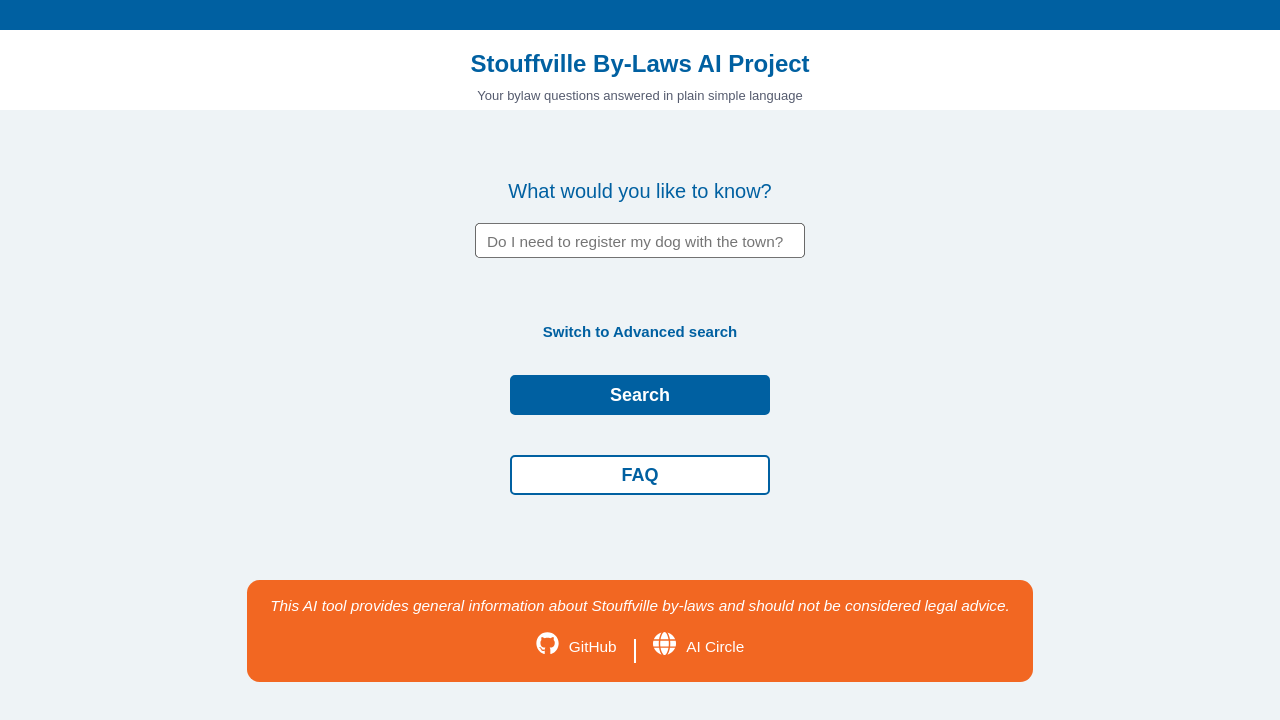
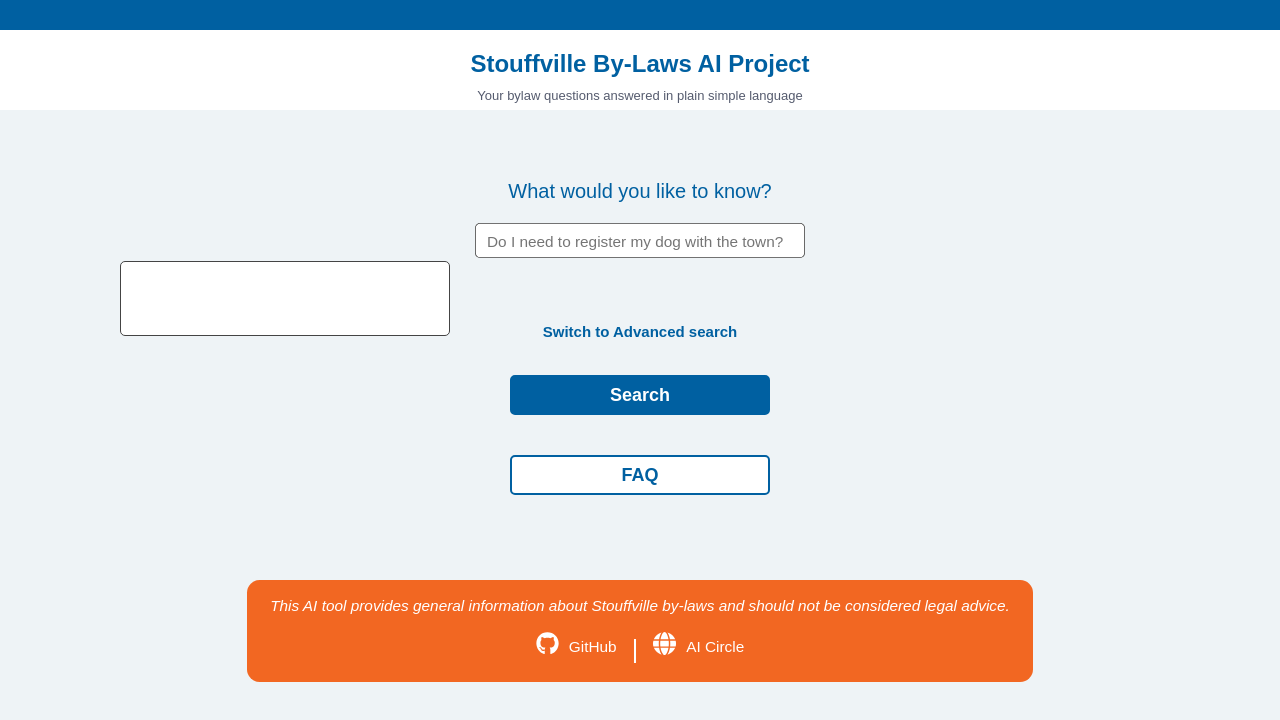
Before and after one commit to Cadence-GitHub/Stouffville-By-laws-AI, a Next.js app in the folder frontend/: page / in a window 1280 px wide. Shown: the top 720 px of the page. Built offline with nearby package versions, Linux system fonts and the light colour scheme.

Commit message:
Implemented auto complete

```diff
--- /dev/null
+++ b/frontend/src/app/api/autocomplete/route.js
@@ -0,0 +1,39 @@
+export async function POST(request) {
+  try {
+    const body = await request.json();
+    const { query } = body;
+
+    console.log("Received formPackage:", body);
+
+    const externalResponse = await fetch('https://bylaws.aicircle.ca/api/autocomplete', {
+      method: 'POST',
+      headers: {
+        'Content-Type': 'application/json',
+      },
+      body: JSON.stringify({ query }),
+    });
+
+    if (!externalResponse.ok) {
+      console.error('External API error:', externalResponse.statusText);
+      return new Response(JSON.stringify({ error: 'Failed to fetch from external API' }), {
+        status: 502,
+        headers: { 'Content-Type': 'application/json' },
+      });
+    }
+
+    const data = await externalResponse.json();
+
+    return new Response(JSON.stringify({ status: "ok", result: data }), {
+      status: 200,
+      headers: { 'Content-Type': 'application/json' },
+    });
+
+  } catch (err) {
+    console.error("API error:", err);
+
+    return new Response(JSON.stringify({ error: "Invalid request", details: err.message }), {
+      status: 400,
+      headers: { 'Content-Type': 'application/json' },
+    });
+  }
+}
--- a/frontend/src/components/CustomTextArea/CustomTextArea.module.css
+++ b/frontend/src/components/CustomTextArea/CustomTextArea.module.css
@@ -25,6 +25,39 @@
     margin-bottom: 50px;
 }
 
+.suggestionDropDown {
+    position: relative;
+    left: 120px;
+    bottom: 20px;
+
+    position: relative;
+    width: 330px;
+    min-height: 75px;
+    border-radius: 5px;
+    padding: 5px;
+    box-sizing: border-box;
+
+    background-color: white;
+    border: solid thin;
+    bottom: 20px;
+
+    font-size: small;
+    font-weight: 600;
+    color: #444444;
+    z-index: 1;
+}
+
+.dropdown_item {
+    padding: 10px 0px 5px 0px;
+    cursor: pointer;
+    color: black;
+}
+
+.dropdown-item:hover {
+    text-decoration: underline;
+    background-color: #f1f1f1;
+}
+
 .errorText {
   position: relative;
   color: red;
--- a/frontend/src/components/CustomTextArea/index.js
+++ b/frontend/src/components/CustomTextArea/index.js
@@ -10,6 +10,7 @@ const CustomTextArea = ({placeholder, field, ...props}) => {
     const [formPackage, setForm] = useAtom(form);
     const [showEmptyError, setShowEmptyError] = useState(false);
     const [submitSignal, setSubmitSignal] = useAtom(submitSignalAtom);
+    const [aiSuggestions, setAiSuggestions] = useState([]);
 
     const resizeOnInput = () => {
 
@@ -57,12 +58,57 @@ const CustomTextArea = ({placeholder, field, ...props}) => {
     }
 
 
-    const handleChange = (e) => {
-        setForm({ ...formPackage, [field]: e.target?.value || "" });
-        if (e.target.value.trim() !== "") {
+    // const handleChange = async (e) => {
+    //     try {
+    //         setForm({ ...formPackage, [field]: e.target?.value || "" });
+    //         if (e.target.value.trim() !== "") {
+    //             setShowEmptyError(false);
+
+    //         }
+
+    //         const response = await fetch('api/autocomplete', {
+    //             method: 'POST',
+    //             headers: { 'Content-Type': 'application/json'},
+    //             body: JSON.stringify({query: formPackage.query})
+    //         });
+
+    //         if (!response.ok) throw new Error('Failed to submit');
+
+    //         const data = await response.json();
+    //         setAiSuggestions(data.result);
+    //         console.log("Response from autocomplete API:", data);
+    //     } catch (error) {
+    //         console.error("Submission error:", error);
+    //     }
+
+    // }
+
+    const handleChange = async (e) => {
+        try {
+            const updatedForm = { ...formPackage, [field]: e.target?.value || "" };
+            setForm(updatedForm);
+
+            if (e.target.value.trim() !== "") {
             setShowEmptyError(false);
+            }
+
+            const response = await fetch('/api/autocomplete', {
+                method: 'POST',
+                headers: { 'Content-Type': 'application/json' },
+                body: JSON.stringify({ query: updatedForm.query })
+            });
+
+            if (!response.ok) throw new Error('Failed to fetch suggestions');
+
+            const data = await response.json();
+            setAiSuggestions(data.result.suggestions); // Use `result` instead of `suggestions`
+            console.log("Response from autocomplete API:", data);
+
+        } catch (error) {
+            console.error("Autocomplete error:", error);
         }
-    }
+    };
+
 
     // Handles the behaviour of checking whether or not it has a non-empty value
     useEffect(() => {
@@ -79,6 +125,12 @@ const CustomTextArea = ({placeholder, field, ...props}) => {
         }
     }, [submitSignal]);
 
+
+    // Handles getting the suggestions
+    useEffect(() => {
+
+    }, []);
+
     return (
         <div className={styles.inputWrapper}>
             <textarea
@@ -94,6 +146,30 @@ const CustomTextArea = ({placeholder, field, ...props}) => {
                 rows={1}
                 >
             </textarea>
+
+
+
+            <div className={styles.suggestionDropDown}>
+                {aiSuggestions.map((suggestion, index) => (
+                    <div key={index} onClick={() => handleSelect(suggestion)} className={styles.dropdown_item}>
+                        {suggestion}
+                    </div>
+                ))}
+            </div>
+            {/* {aiSuggestions.length > 0 && (
+            )} */}
+
+
+            {/* {aiSuggestions && (
+                <div className={styles.suggestionDropDown}>
+                    {aiSuggestions.map((suggestion) => (
+                        <div key={suggestion} onClick={() => handleSelect(suggestion)} className={styles.dropdown_item}>
+                            {suggestion}
+                        </div>
+                    ))}
+                </div>
+            )} */}
+
             {showEmptyError && (
                 <p className={styles.errorText}>Please fill out this field</p>
             )}
```
Also changed, not shown: frontend/src/app/chat-page/page.js (+6 -7 lines).
